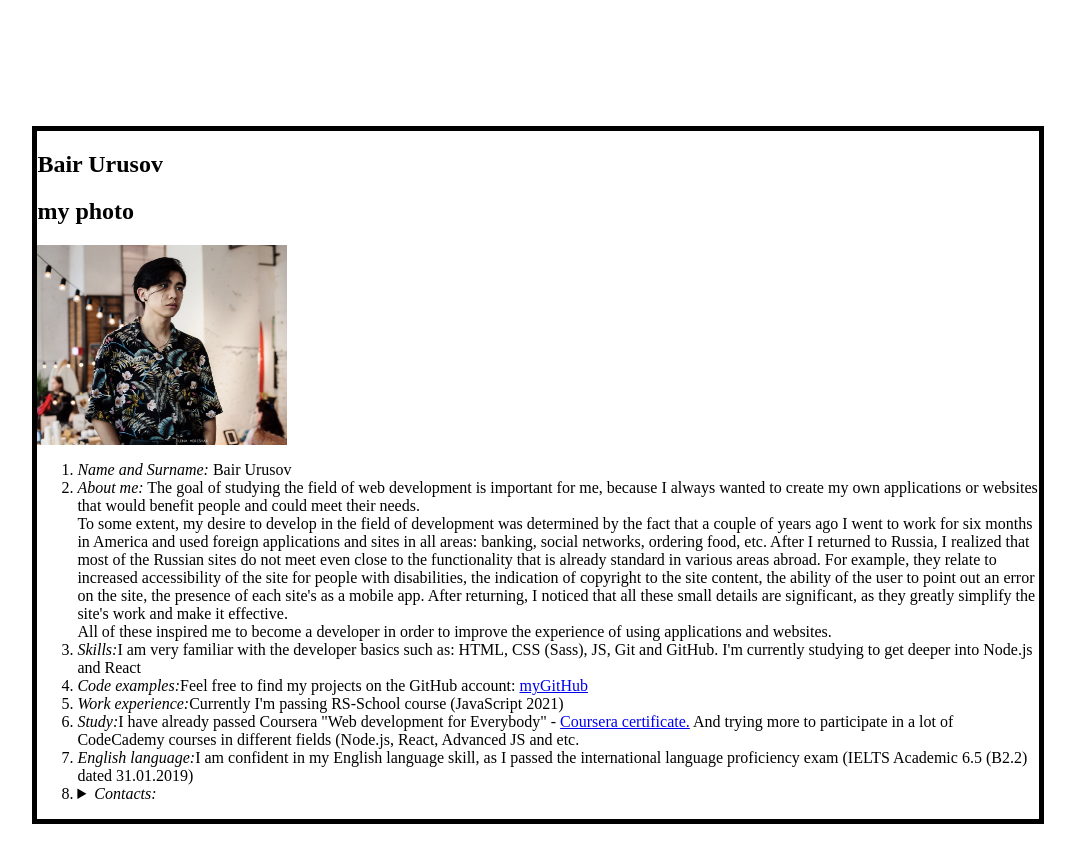
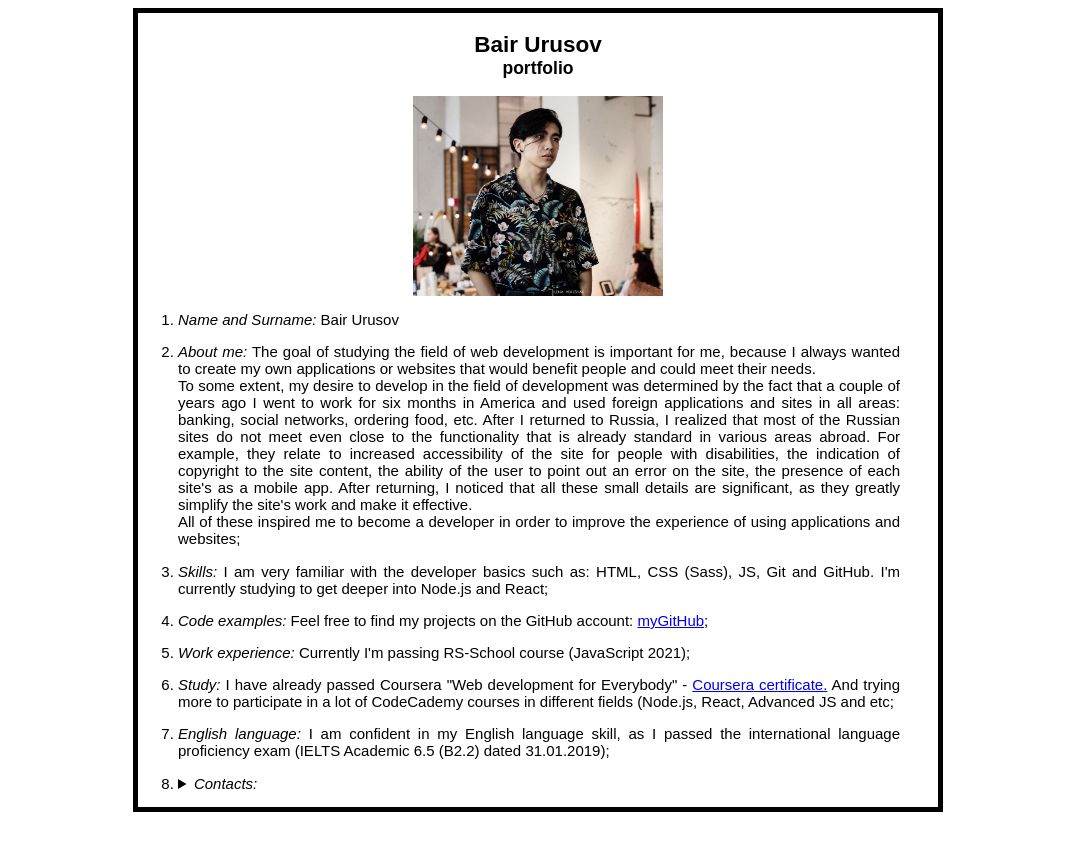
Before and after one commit to liberty2217/rsschool-cv, a plain HTML site: page index.html in a window 1280 px wide. Shown: the whole page, without its empty margins (102-1177 px from the left). After the commit the page ends 820 px from the top, so only its background shows below. Drawn offline with Linux system fonts and the light colour scheme.

Commit message:
feat: add final changes

```diff
--- a/index.html
+++ b/index.html
@@ -8,22 +8,22 @@
         <link rel="stylesheet" href="styles.css">
     </head>
     <body>
-        <main class = 'container'>
+        <main class='container'>
             <article>
                 <h1>Bair Urusov</h1>
                 <section>
-                    <h2> my photo </h2>
+                    <h3> portfolio </h3>
                     <img class='myPhoto' src='photoBair.jpg' alt='photo of Bair Urusov'>
                 </section>
                 <ol>
                     <li><i>Name and Surname:</i> Bair Urusov</li>
 
-                    <li><i>About me:</i> The goal of studying the field of web development is important for me, because I always wanted to create my own applications or websites that would benefit people and could meet their needs. <br>To some extent, my desire to develop in the field of development was determined by the fact that a couple of years ago I went to work for six months in America and used foreign applications and sites in all areas: banking, social networks, ordering food, etc. After I returned to Russia, I realized that most of the Russian sites do not meet even close to the functionality that is already standard in various areas abroad. For example, they relate to increased accessibility of the site for people with disabilities, the indication of copyright to the site content, the ability of the user to point out an error on the site, the presence of each site's as a mobile app. After returning, I noticed that all these small details are significant, as they greatly simplify the site's work and make it effective.<br>All of these inspired me to become a developer in order to improve the experience of using applications and websites.</li>
-                    <li><i>Skills:</i>I am very familiar with the developer basics such as: HTML, CSS (Sass), JS, Git and GitHub. I'm currently studying to get deeper into Node.js and React</li>
-                    <li><i>Code examples:</i>Feel free to find my projects on the GitHub account: <a href = 'https://github.com/liberty2217'>myGitHub</a></li>
-                    <li><i>Work experience:</i>Currently I'm passing RS-School course (JavaScript 2021)</li>
-                    <li><i>Study:</i>I have already passed Coursera "Web development for Everybody" - <a href='https://www.coursera.org/account/accomplishments/specialization/V9F3VSCA3U3V'>Coursera certificate.</a> And trying more to participate in a lot of CodeCademy courses in different fields (Node.js, React, Advanced JS and etc.</li>
-                    <li><i>English language:</i>I am confident in my English language skill, as I passed the international language proficiency exam (IELTS Academic 6.5 (B2.2) dated 31.01.2019)</li>
+                    <li><i>About me:</i> The goal of studying the field of web development is important for me, because I always wanted to create my own applications or websites that would benefit people and could meet their needs. <br>To some extent, my desire to develop in the field of development was determined by the fact that a couple of years ago I went to work for six months in America and used foreign applications and sites in all areas: banking, social networks, ordering food, etc. After I returned to Russia, I realized that most of the Russian sites do not meet even close to the functionality that is already standard in various areas abroad. For example, they relate to increased accessibility of the site for people with disabilities, the indication of copyright to the site content, the ability of the user to point out an error on the site, the presence of each site's as a mobile app. After returning, I noticed that all these small details are significant, as they greatly simplify the site's work and make it effective.<br>All of these inspired me to become a developer in order to improve the experience of using applications and websites;</li>
+                    <li><i>Skills:</i> I am very familiar with the developer basics such as: HTML, CSS (Sass), JS, Git and GitHub. I'm currently studying to get deeper into Node.js and React;</li>
+                    <li><i>Code examples:</i> Feel free to find my projects on the GitHub account: <a href = 'https://github.com/liberty2217'>myGitHub</a>;</li>
+                    <li><i>Work experience:</i> Currently I'm passing RS-School course (JavaScript 2021);</li>
+                    <li><i>Study:</i> I have already passed Coursera "Web development for Everybody" - <a href='https://www.coursera.org/account/accomplishments/specialization/V9F3VSCA3U3V'>Coursera certificate.</a> And trying more to participate in a lot of CodeCademy courses in different fields (Node.js, React, Advanced JS and etc;</li>
+                    <li><i>English language:</i> I am confident in my English language skill, as I passed the international language proficiency exam (IELTS Academic 6.5 (B2.2) dated 31.01.2019);</li>
 
                     <li><details>
                         <summary><i>Contacts:</i></summary>
--- a/styles.scss
+++ b/styles.scss
@@ -1,15 +1,46 @@
+ %hTagStyle {
+    text-align: center;
+ }
+
+ html {
+    font-family: Arial, Helvetica, sans-serif;
+    font-size: 15px;
+}
 .container {
     display: flex;
-    flex-wrap: wrap;
-    margin: 10%;
+    margin: 0 auto;
     border: 5px solid;
+    text-align: justify;
 
+    max-width: 800px;
 
+    article {
+        h1 {
+            @extend %hTagStyle;
 
+            margin-bottom: 0px;
+
+        }
+        section {
+            h3 {
+                @extend %hTagStyle;
+                margin-top: 0px;
+
+            }
+        }
+        ol {
+            li {
+                margin: 0 5% 2% 0;
+
+            }
+        }
+    }
 }
+
 
 .myPhoto {
     display: block;
     height: 200px;
     width: 250px;
+    margin: 0 auto;
 }
```
Also changed, not shown: styles.css, 1 other file.
